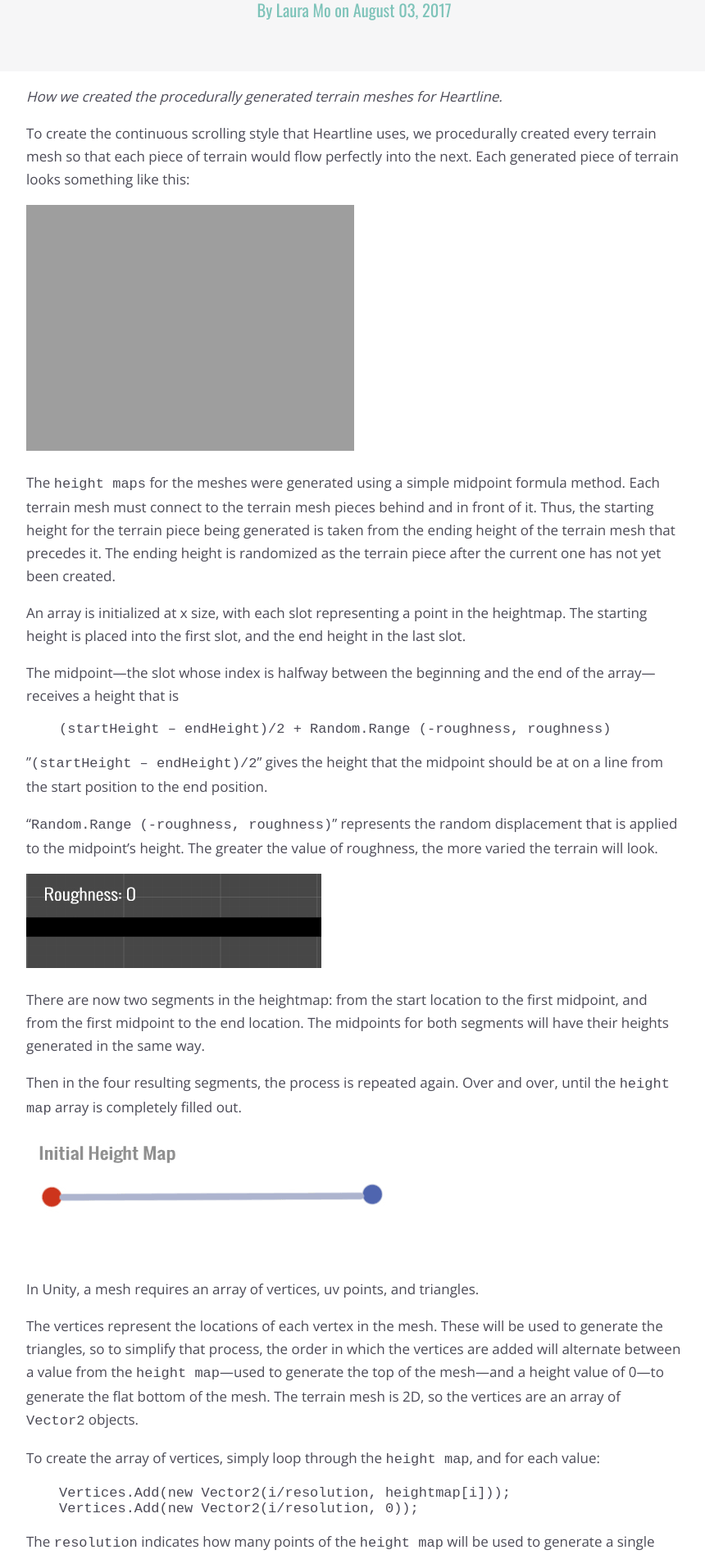
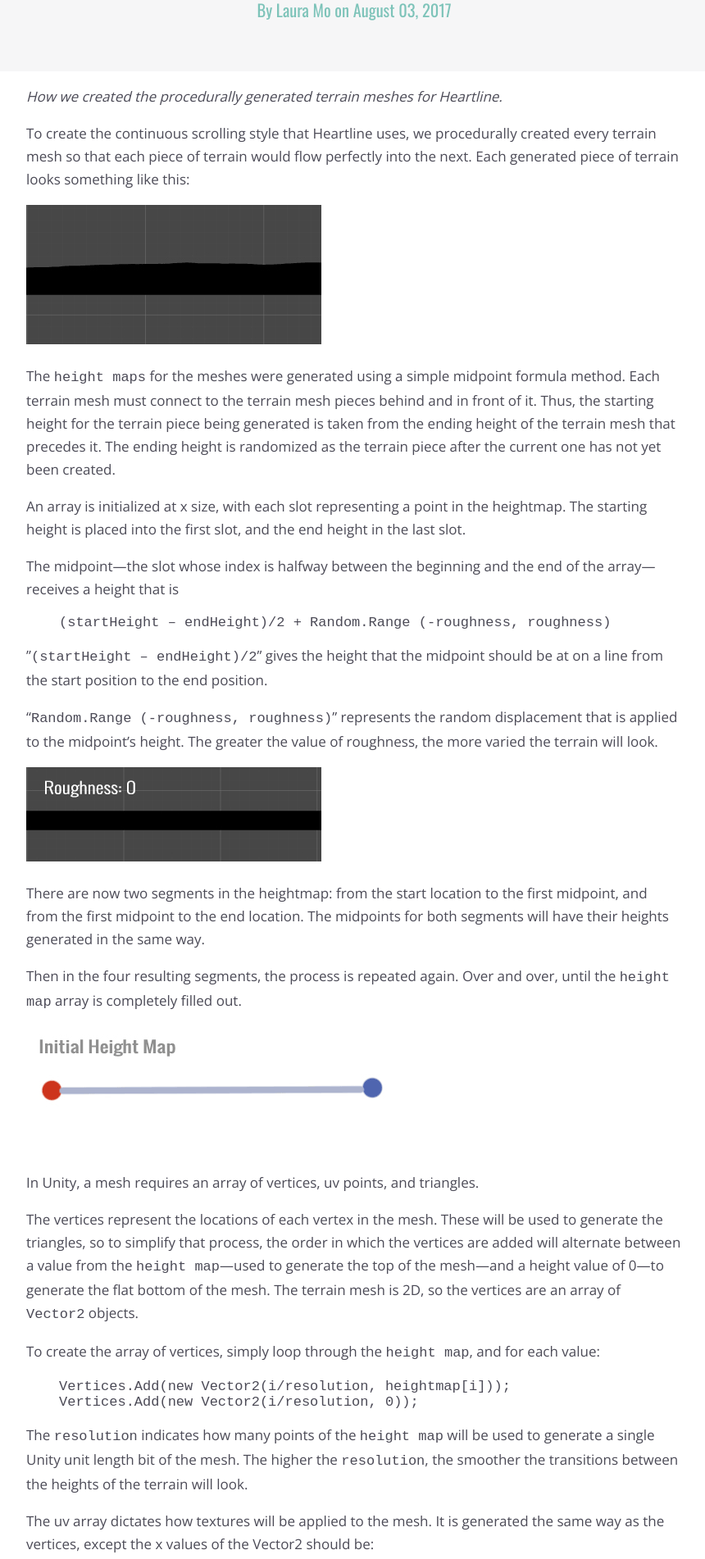
Before and after one commit to ggetz/lunar-rabbit-website, a Jekyll site: the page built from _posts/2017-08-03-Environment-Procedural-Generation-Part-I.md, in a window 1280 px wide. Shown: the part 353-2255 px from the top of the page at 82% size, without its empty margins (208-1068 px from the left). Built offline with Jekyll 4.4.1, drawn with Linux system fonts in a browser that asks for light colours; nearby versions of some CDN libraries.

Commit message:
changed png to jpg

```diff
--- a/_posts/2017-08-03-Environment-Procedural-Generation-Part-I.md
+++ b/_posts/2017-08-03-Environment-Procedural-Generation-Part-I.md
@@ -10,7 +10,7 @@ author: Laura Mo
 
 To create the continuous scrolling style that Heartline uses, we procedurally created every terrain mesh so that each piece of terrain would flow perfectly into the next. Each generated piece of terrain looks something like this:
 
-![](http://lunarrabbit.com/img/posts/TerrainGenerationPost/TerrainExample.png)
+![](http://lunarrabbit.com/img/posts/TerrainGenerationPost/TerrainExample.jpg)
 
 The `height maps` for the meshes were generated using a simple midpoint formula method. Each terrain mesh must connect to the terrain mesh pieces behind and in front of it. Thus, the starting height for the terrain piece being generated is taken from the ending height of the terrain mesh that precedes it. The ending height is randomized as the terrain piece after the current one has not yet been created.
 
```
